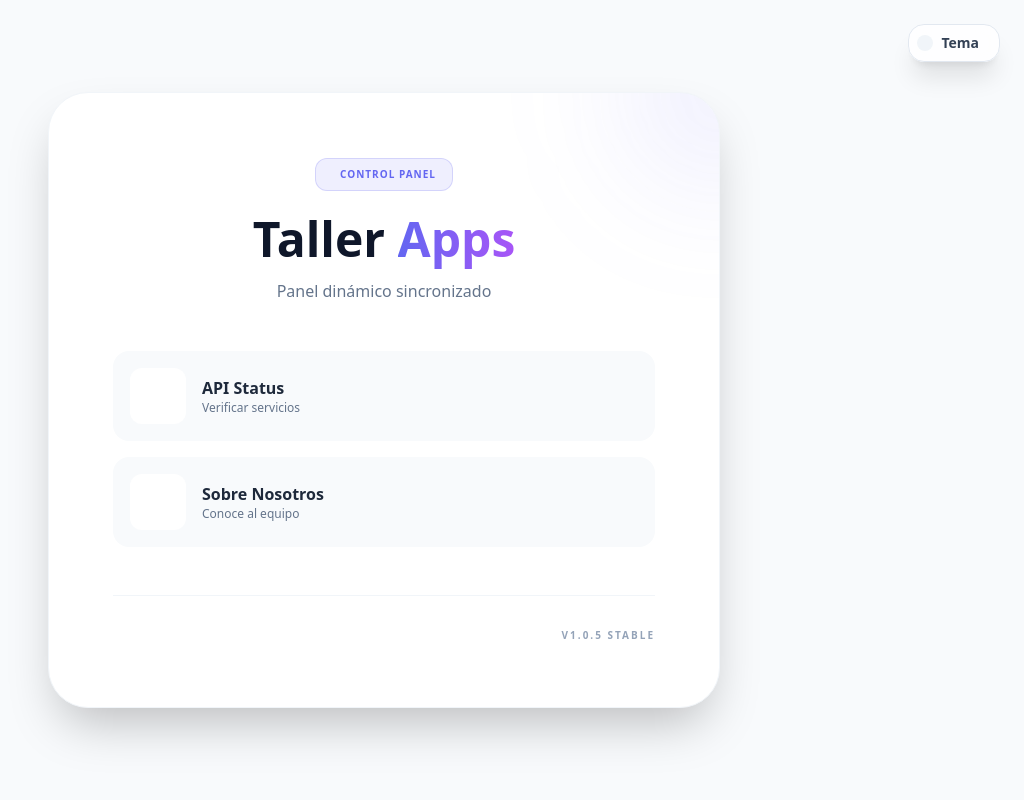
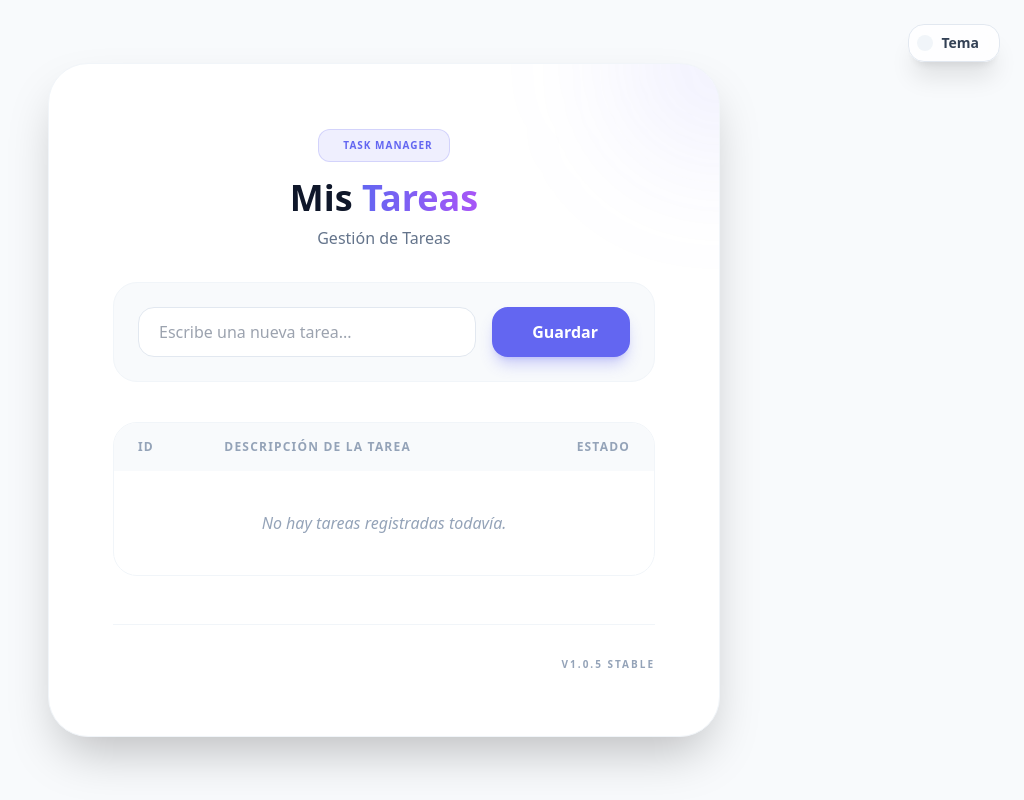
Before and after one commit to Fernixp/taller-flask, a Flask app: page / in a window 1280 px wide. Shown: the whole page, without its empty margins (256-1280 px from the left). Run offline with Flask 3, Linux system fonts and the light colour scheme; some libraries are stand-ins or nearby versions.

Commit message:
feat: :sparkles: agregando formulario y listado dinamico para tareas

```diff
--- a/formularios.py
+++ b/formularios.py
@@ -1,7 +1,11 @@
 from flask_wtf import FlaskForm
 from wtforms import StringField, SubmitField
-from wtforms.validators import DataRequired
+from wtforms.validators import DataRequired, Length
 
-class FormAgregarTareas (FlaskForm):
-    titulo =  StringField('Titulo', validators=[DataRequired()])
-    enviar  = SubmitField('Enviar')
+class FormAgregarTareas(FlaskForm):
+    """ Formulario para la creación de nuevas tareas """
+    titulo = StringField('Título de la Tarea', validators=[
+        DataRequired(message="El título es obligatorio"),
+        Length(min=3, max=100, message="El título debe tener entre 3 y 100 caracteres")
+    ])
+    enviar = SubmitField('Guardar Tarea')
--- a/routes.py
+++ b/routes.py
@@ -1,13 +1,38 @@
-from flask import jsonify, render_template
+from flask import jsonify, render_template, redirect, url_for, flash
 from app import app
 from extension import db
 import formularios
 from models import Tarea
 
+
 @app.route('/')
-def html():
-    return render_template('index.html', subtitulo='Panel dinámico sincronizado')
+def index():
+    """ Ruta principal que muestra el listado y el formulario """
+    form = formularios.FormAgregarTareas()
+    # Obtenemos todas las tareas de la base de datos para la tabla
+    tareas_listado = Tarea.query.all()
+    return render_template('index.html',
+                           subtitulo='Gestión de Tareas',
+                           form=form,
+                           tareas=tareas_listado)
 
+@app.route('/tareas/crear', methods=['POST'])
+def crear_tarea():
+    """ Ruta desacoplada para procesar la creación de tareas """
+    form = formularios.FormAgregarTareas()
+    if form.validate_on_submit():
+        nueva_tarea = Tarea(titulo=form.titulo.data)
+        db.session.add(nueva_tarea)
+        db.session.commit()
+        # Redirigimos a la página principal tras guardar
+        return redirect(url_for('index'))
+
+    # En caso de error de validación, volvemos a cargar la vista principal
+    tareas_listado = Tarea.query.all()
+    return render_template('index.html',
+                           subtitulo='Gestión de Tareas',
+                           form=form,
+                           tareas=tareas_listado)
 @app.route('/status')
 def status():
     data = {
--- a/templates/index.html
+++ b/templates/index.html
@@ -1,40 +1,60 @@
 {% extends "base.html" %}
 
-{% block title %}Inicio | Taller Apps{% endblock %}
+{% block title %}Tareas | Taller Apps{% endblock %}
 
 {% block contenido %}
-<header class="relative text-center mb-12">
-    <div class="inline-flex items-center px-4 py-2 rounded-xl bg-primary/10 text-primary mb-6 border border-primary/20">
-        <iconify-icon icon="solar:cpu-bolt-bold-duotone" class="text-xl mr-2"></iconify-icon>
-        <span class="text-[10px] font-black uppercase tracking-widest">Control Panel</span>
+<header class="relative text-center mb-8">
+    <div class="inline-flex items-center px-4 py-2 rounded-xl bg-primary/10 text-primary mb-4 border border-primary/20">
+        <iconify-icon icon="solar:clipboard-list-bold-duotone" class="text-xl mr-2"></iconify-icon>
+        <span class="text-[10px] font-black uppercase tracking-widest">Task Manager</span>
     </div>
-    <h1 class="text-5xl font-black text-slate-900 dark:text-white mb-4">
-        Taller <span class="bg-clip-text text-transparent bg-gradient-to-r from-primary to-purple-500">Apps</span>
+    <h1 class="text-4xl font-black text-slate-900 dark:text-white mb-2">
+        Mis <span class="bg-clip-text text-transparent bg-gradient-to-r from-primary to-purple-500">Tareas</span>
     </h1>
     <p class="text-slate-500 dark:text-slate-400 font-medium">{{ subtitulo }}</p>
 </header>
 
-<div class="grid grid-cols-1 gap-4 relative">
-    <a href="/status" class="flex items-center p-4 bg-slate-50 dark:bg-slate-800/50 rounded-2xl border border-transparent hover:border-emerald-500/50 transition-all group">
-        <div class="w-14 h-14 flex items-center justify-center bg-white dark:bg-slate-900 rounded-xl text-emerald-500">
-            <iconify-icon icon="solar:server-square-bold-duotone" class="text-3xl"></iconify-icon>
+<div class="mb-10 p-6 bg-slate-50 dark:bg-slate-800/30 rounded-3xl border border-slate-100 dark:border-slate-800">
+    <form action="{{ url_for('crear_tarea') }}" method="POST" class="flex flex-col md:flex-row gap-4">
+        {{ form.hidden_tag() }}
+        <div class="flex-grow">
+            {{ form.titulo(class="w-full px-5 py-3 rounded-2xl bg-white dark:bg-slate-900 border border-slate-200 dark:border-slate-700 focus:ring-2 focus:ring-primary/50 focus:border-primary outline-none transition-all dark:text-white", placeholder="Escribe una nueva tarea...") }}
         </div>
-        <div class="ml-4 text-left">
-            <h3 class="font-bold text-slate-800 dark:text-slate-100">API Status</h3>
-            <p class="text-xs text-slate-500">Verificar servicios</p>
-        </div>
-        <iconify-icon icon="solar:alt-arrow-right-bold-duotone" class="ml-auto text-slate-300 group-hover:translate-x-1 transition-transform"></iconify-icon>
-    </a>
+        <button type="submit" class="px-8 py-3 bg-primary hover:bg-primary/90 text-white font-bold rounded-2xl shadow-lg shadow-primary/30 transition-all flex items-center justify-center gap-2">
+            <iconify-icon icon="solar:add-circle-bold-duotone" class="text-xl"></iconify-icon>
+            Guardar
+        </button>
+    </form>
+</div>
 
-    <a href="/about" class="flex items-center p-4 bg-slate-50 dark:bg-slate-800/50 rounded-2xl border border-transparent hover:border-primary/50 transition-all group">
-        <div class="w-14 h-14 flex items-center justify-center bg-white dark:bg-slate-900 rounded-xl text-primary">
-            <iconify-icon icon="solar:users-group-two-rounded-bold-duotone" class="text-3xl"></iconify-icon>
-        </div>
-        <div class="ml-4 text-left">
-            <h3 class="font-bold text-slate-800 dark:text-slate-100">Sobre Nosotros</h3>
-            <p class="text-xs text-slate-500">Conoce al equipo</p>
-        </div>
-        <iconify-icon icon="solar:alt-arrow-right-bold-duotone" class="ml-auto text-slate-300 group-hover:translate-x-1 transition-transform"></iconify-icon>
-    </a>
+<div class="overflow-hidden bg-white dark:bg-slate-900/50 rounded-3xl border border-slate-100 dark:border-slate-800">
+    <table class="w-full text-left border-collapse">
+        <thead>
+            <tr class="bg-slate-50 dark:bg-slate-800/50">
+                <th class="px-6 py-4 text-xs font-black uppercase tracking-widest text-slate-400">ID</th>
+                <th class="px-6 py-4 text-xs font-black uppercase tracking-widest text-slate-400">Descripción de la Tarea</th>
+                <th class="px-6 py-4 text-xs font-black uppercase tracking-widest text-slate-400 text-right">Estado</th>
+            </tr>
+        </thead>
+        <tbody class="divide-y divide-slate-100 dark:divide-slate-800">
+            {% for tarea in tareas %}
+            <tr class="group hover:bg-slate-50/50 dark:hover:bg-slate-800/20 transition-colors">
+                <td class="px-6 py-4 text-sm font-bold text-slate-400">#{{ tarea.id }}</td>
+                <td class="px-6 py-4 text-sm font-medium text-slate-700 dark:text-slate-200">{{ tarea.titulo }}</td>
+                <td class="px-6 py-4 text-right">
+                    <span class="inline-flex items-center px-3 py-1 rounded-full bg-emerald-500/10 text-emerald-500 text-[10px] font-bold uppercase tracking-wider">
+                        Pendiente
+                    </span>
+                </td>
+            </tr>
+            {% else %}
+            <tr>
+                <td colspan="3" class="px-6 py-10 text-center text-slate-400 italic">
+                    No hay tareas registradas todavía.
+                </td>
+            </tr>
+            {% endfor %}
+        </tbody>
+    </table>
 </div>
 {% endblock %}
```
